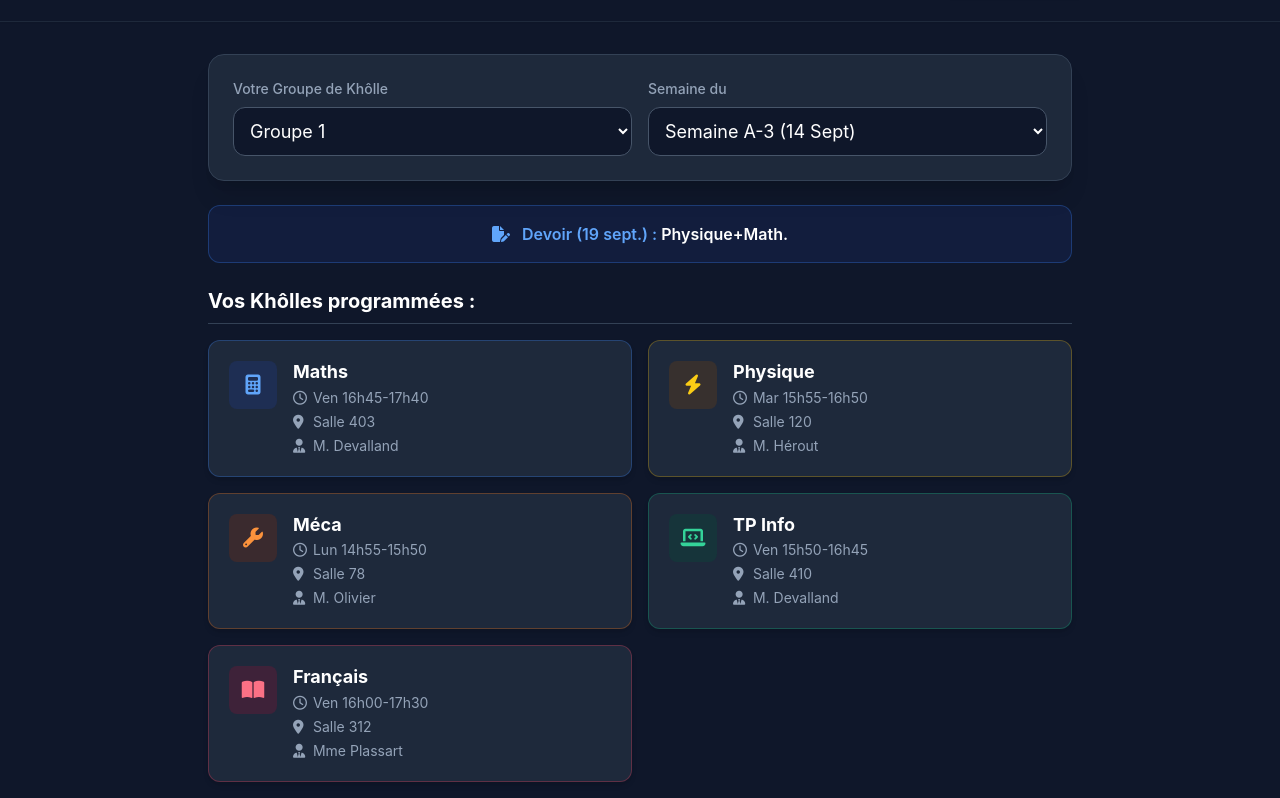
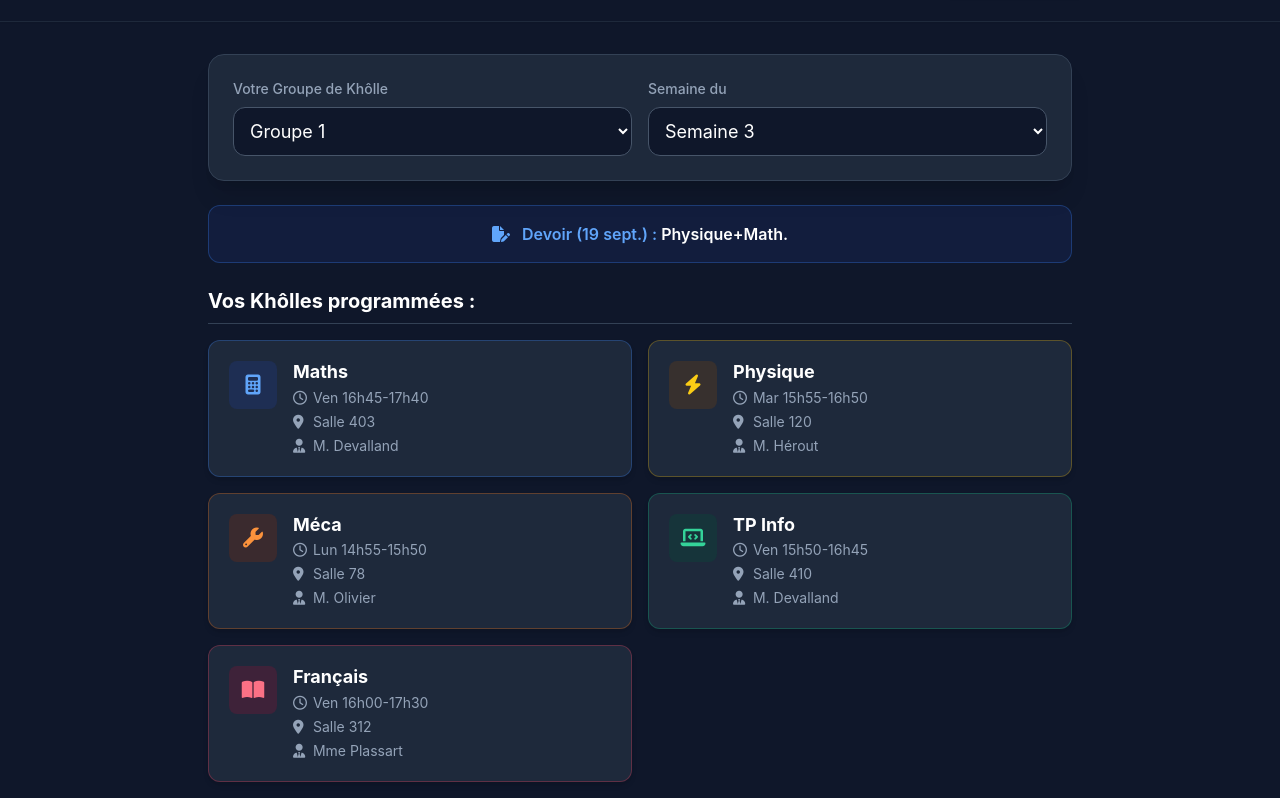
Before and after one commit to Wamei154/kholles-ats, a plain HTML site: page index.html in a window 1280 px wide. Both pictures are taken after a click on the element 640 px from the left and 228 px from the top of the page. Shown: the part 63-861 px from the top of the page. Drawn offline with nearby package versions, Linux system fonts and the light colour scheme.

Commit message:
Update index.html

```diff
--- a/index.html
+++ b/index.html
@@ -103,33 +103,33 @@
                     <div class="w-full sm:w-1/2">
                         <label class="block text-sm font-medium text-slate-400 mb-2">Semaine du</label>
                         <select id="week-select" onchange="renderSchedule()" class="w-full bg-slate-900 border border-slate-600 text-white text-lg rounded-xl focus:ring-blue-500 focus:border-blue-500 block p-3 outline-none">
-                            <option value="0">Semaine A-1 (01 Sept)</option>
-                            <option value="1">Semaine B-2 (07 Sept)</option>
-                            <option value="2">Semaine A-3 (14 Sept)</option>
-                            <option value="3">Semaine B-4 (21 Sept)</option>
-                            <option value="4">Semaine A-5 (28 Sept)</option>
-                            <option value="5">Semaine B-6 (05 Oct)</option>
-                            <option value="6">Semaine A-7 (12 Oct)</option>
-                            <option value="7">Semaine B-8 (02 Nov)</option>
-                            <option value="8">Semaine A-9 (09 Nov)</option>
-                            <option value="9">Semaine B-10 (16 Nov)</option>
-                            <option value="10">Semaine A-11 (23 Nov)</option>
-                            <option value="11">Semaine B-12 (30 Nov)</option>
-                            <option value="12">Semaine A-13 (07 Déc)</option>
-                            <option value="13">Semaine B-14 (14 Déc)</option>
-                            <option value="14">Semaine A-15 (04 Janv)</option>
-                            <option value="15">Semaine B-16 (11 Janv)</option>
-                            <option value="16">Semaine A-17 (18 Janv)</option>
-                            <option value="17">Semaine B-18 (25 Janv)</option>
-                            <option value="18">Semaine A-19 (01 Févr)</option>
-                            <option value="19">Semaine B-20 (08 Févr)</option>
-                            <option value="20">Semaine A-21 (15 Févr - Concours Blanc)</option>
-                            <option value="21">Semaine B-22 (08 Mars)</option>
-                            <option value="22">Semaine A-23 (15 Mars)</option>
-                            <option value="23">Semaine B-24 (22 Mars)</option>
-                            <option value="24">Semaine A-25 (29 Mars)</option>
-                            <option value="25">Semaine B-26 (05 Avr)</option>
-                            <option value="26">Semaine A-27 (12 Avr)</option>
+                            <option value="0">Semaine 1 </option>
+                            <option value="1">Semaine 2 </option>
+                            <option value="2">Semaine 3 </option>
+                            <option value="3">Semaine 4 </option>
+                            <option value="4">Semaine 5 </option>
+                            <option value="5">Semaine 6 </option>
+                            <option value="6">Semaine 7 </option>
+                            <option value="7">Semaine 8 </option>
+                            <option value="8">Semaine 9 </option>
+                            <option value="9">Semaine 10 </option>
+                            <option value="10">Semaine 11 </option>
+                            <option value="11">Semaine 12 </option>
+                            <option value="12">Semaine 13 </option>
+                            <option value="13">Semaine 14 </option>
+                            <option value="14">Semaine 15 </option>
+                            <option value="15">Semaine 16 </option>
+                            <option value="16">Semaine 17 </option>
+                            <option value="17">Semaine 18 </option>
+                            <option value="18">Semaine 19 </option>
+                            <option value="19">Semaine 20 </option>
+                            <option value="20">Semaine 21 </option>
+                            <option value="21">Semaine 22 </option>
+                            <option value="22">Semaine 23 </option>
+                            <option value="23">Semaine 24 </option>
+                            <option value="24">Semaine 25 </option>
+                            <option value="25">Semaine 26 </option>
+                            <option value="26">Semaine 27 </option>
                         </select>
                     </div>
                 </div>
```
